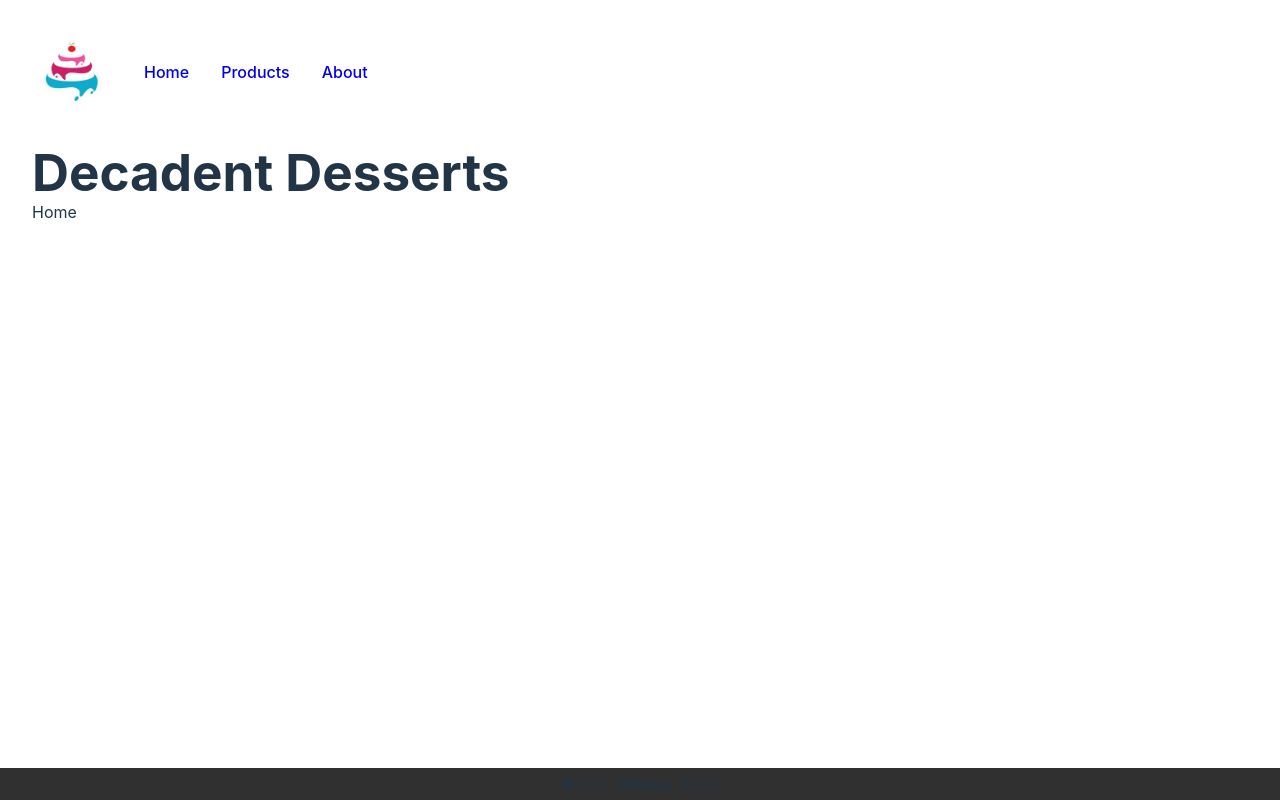
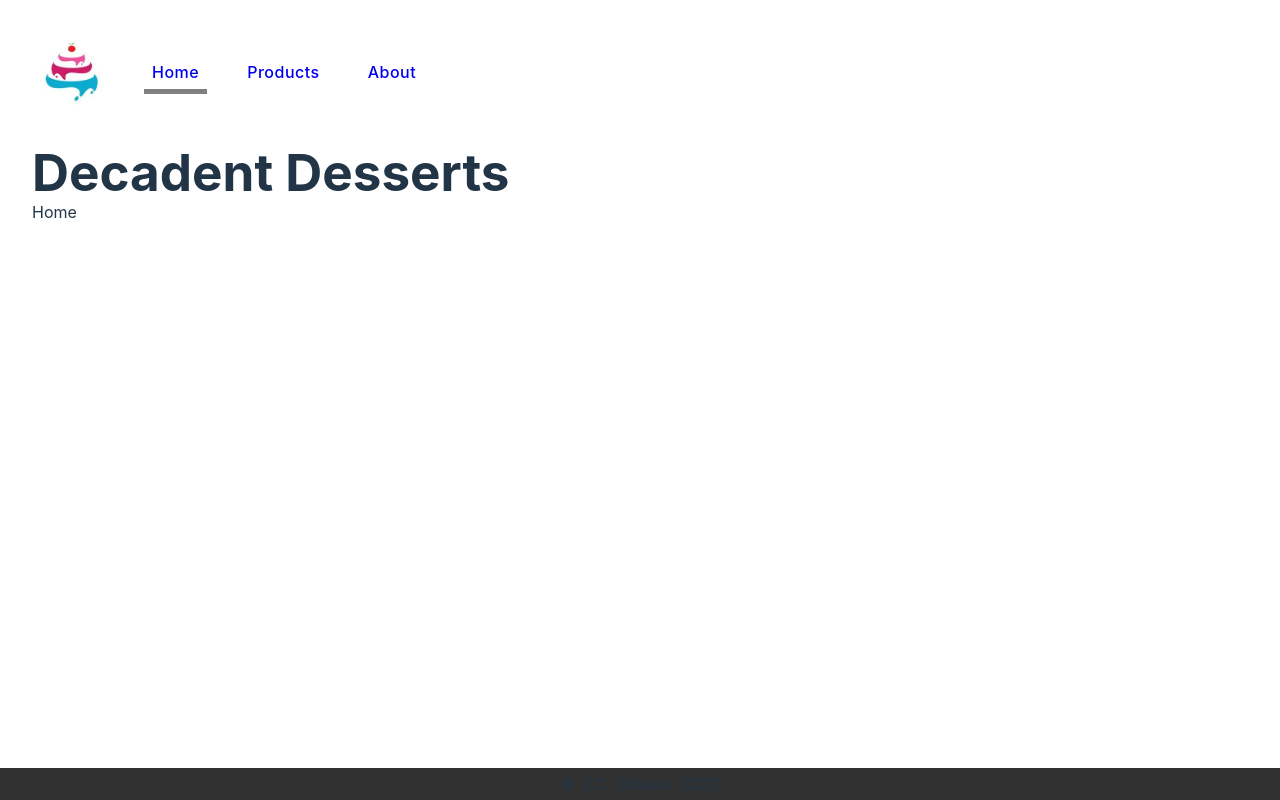
Before and after one commit to dcmbassi/decadent-desserts, a React (Vite) app: page / in a window 1280 px wide. Built offline with nearby package versions, Linux system fonts and the light colour scheme.

Commit message:
fix: Style active navigation link

```diff
--- a/src/App.css
+++ b/src/App.css
@@ -41,6 +41,27 @@
     justify-content: space-between;
     list-style-type: none;
     gap: 2rem;
+}
+
+.navMenu li {
+    padding-inline: .5rem;
+    text-align: center;
+    letter-spacing: .5px;
+    position: relative;
+}
+
+.navMenu a {
+    text-decoration: none;
+}
+
+.navMenu a.active li::after {
+    content: '';
+    position: absolute;
+    left: 0;
+    right: 0;
+    bottom: -10px;
+    height: 5px;
+    background-color: #808080;
 }
 
 .cartButton {
--- a/src/components/MainNavigation.tsx
+++ b/src/components/MainNavigation.tsx
@@ -1,6 +1,6 @@
 import ddLogo from '../img/dd_logo.jpeg'
 import cart from '../img/cart.png'
-import { Link } from 'react-router-dom'
+import { NavLink } from 'react-router-dom'
 import { useCart } from '../context/CartContext'
 
 const MainNavigation = () => {
@@ -11,15 +11,15 @@ const MainNavigation = () => {
                 <img src={ddLogo} alt="Decadent Desserts" />
             </div>
             <ul className='navMenu'>
-                <Link to='/'>
+                <NavLink to='/'>
                     <li className='navItem'>Home</li>
-                </Link>
-                <Link to='/products'>
+                </NavLink>
+                <NavLink to='/products'>
                     <li className='navItem'>Products</li>
-                </Link>
-                <Link to='/about'>
+                </NavLink>
+                <NavLink to='/about'>
                     <li className='navItem'>About</li>
-                </Link>
+                </NavLink>
             </ul>
             {!!cartQuantity && (
                 <button onClick={openCart} className='cartButton' data-value={cartQuantity}>
```
